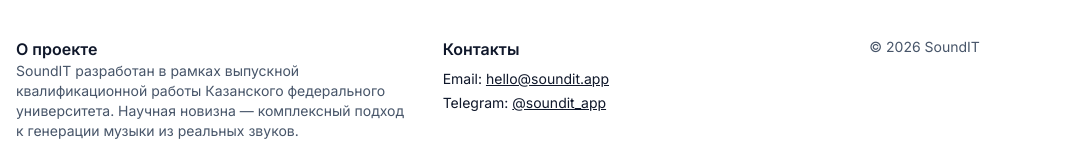
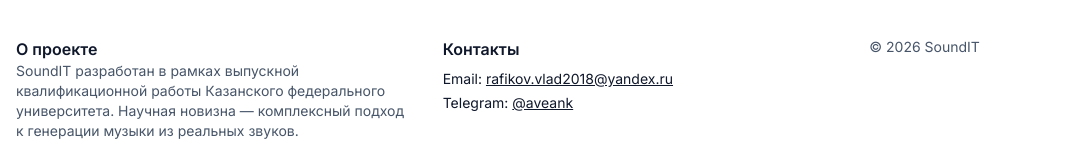
Before and after one commit to ave-ank/ave-ank.github.io, a plain HTML site: page index.html in a window 1280 px wide. Shown: the part 3987-4148 px from the top of the page, without its empty margins (0-1071 px from the left). Drawn offline with nearby package versions, Linux system fonts and the light colour scheme.

Commit message:
Update index.html
Add contact info

```diff
--- a/index.html
+++ b/index.html
@@ -262,8 +262,8 @@
       <div>
         <h3 class="font-semibold">Контакты</h3>
         <ul class="mt-2 space-y-1 text-sm">
-          <li>Email: <a class="underline" href="mailto:hello@soundit.app">hello@soundit.app</a></li>
-          <li>Telegram: <a class="underline" href="https://t.me/soundit_app" target="_blank">@soundit_app</a></li>
+          <li>Email: <a class="underline" href="mailto:rafikov.vlad2018@yandex.ru">rafikov.vlad2018@yandex.ru</a></li>
+          <li>Telegram: <a class="underline" href="https://t.me/aveank" target="_blank">@aveank</a></li>
         </ul>
       </div>
       <div class="text-sm text-slate-600 dark:text-slate-300">
```
